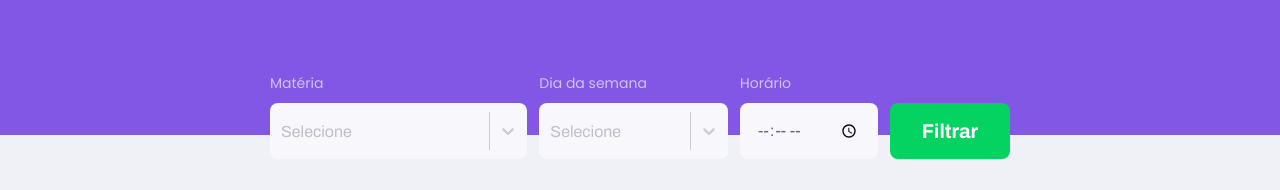
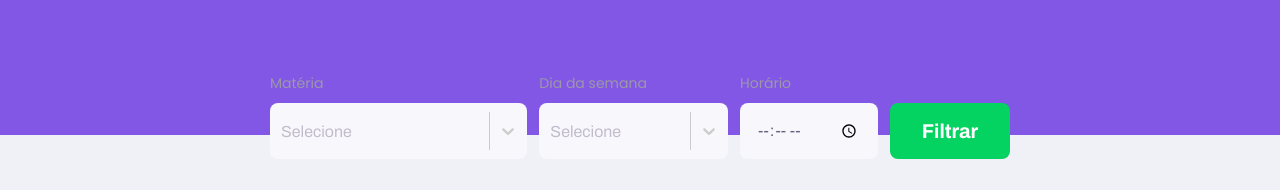
Before and after one commit to omurilo/proffy, a React (Create React App) app: page /study in a window 1280 px wide. Shown: the part 205-395 px from the top of the page. Built offline with nearby package versions, Linux system fonts and the light colour scheme.

Commit message:
chore: change strategy of margin-top on input and select

```diff
--- a/src/components/Input/index.tsx
+++ b/src/components/Input/index.tsx
@@ -5,18 +5,25 @@ import * as Styled from "./styles";
 interface InputProps extends InputHTMLAttributes<HTMLInputElement> {
   name: string;
   label: string;
+  primary?: boolean;
+  marginTop?: string;
   dimension?: {};
 }
 
 const InputComponent: React.FC<InputProps> = ({
   name,
   label,
+  primary,
+  marginTop,
   dimension,
   ...rest
 }) => {
   return (
-    <Styled.Container size={dimension}>
-      <Styled.Label htmlFor={name}>{label}</Styled.Label>
+    <Styled.Container size={dimension} marginTop={marginTop}>
+      {
+        // TODO: adicionar <small>explanation of input</small> nas labels
+      }
+      <Styled.Label htmlFor={name} primary={primary}>{label}</Styled.Label>
       <Styled.Input type="text" name={name} {...rest} />
     </Styled.Container>
   );
--- a/src/components/Input/styles.ts
+++ b/src/components/Input/styles.ts
@@ -2,6 +2,8 @@ import styled from "styled-components";
 
 type StyleProps = {
   size?: { width?: string };
+  primary?: boolean;
+  marginTop?: string;
 };
 
 export const Container = styled.div<StyleProps>`
@@ -20,22 +22,28 @@ export const Container = styled.div<StyleProps>`
     bottom: 0;
   }
 
-  & + & {
-    margin-top: 1.4rem;
+  & + &,
+  &:nth-child(n + 3) {
+    margin-top: ${(props) => props?.marginTop ?? "1.4rem"};
   }
 
-  @media (min-width: 700px) {
+  @media (min-width: 720px) {
     width: 100%;
-    & + & {
-      margin-top: 0;
+
+    & + &,
+    &:nth-child(n + 3) {
+      margin-top: ${(props) => props?.marginTop ?? 0};
       width: 100%;
     }
   }
 `;
 
-export const Label = styled.label`
+export const Label = styled.label<StyleProps>`
   font-size: 1.4rem;
-  color: var(--color-text-in-primary);
+  color: ${(props) =>
+    props.primary
+      ? "var(--color-text-in-primary)"
+      : "var(--color-text-complement)"};
 `;
 
 export const Input = styled.input`
--- a/src/components/Select/index.tsx
+++ b/src/components/Select/index.tsx
@@ -1,16 +1,18 @@
-import React, { SelectHTMLAttributes } from "react";
-
+import React from "react";
+import { Props } from "react-select";
 import * as Styled from "./styles";
 
-type Option = {
+export interface Option {
   value: string;
   label: string;
 }
 
-interface SelectProps extends SelectHTMLAttributes<HTMLSelectElement> {
+interface SelectProps extends Props {
   name: string;
   label: string;
   dimension?: {};
+  primary?: boolean;
+  marginTop?: string;
   options: Option[];
 }
 
@@ -18,14 +20,16 @@ const SelectComponent: React.FC<SelectProps> = ({
   name,
   label,
   dimension,
+  marginTop,
+  primary,
   ...rest
 }) => {
   return (
-    <Styled.Container size={dimension}>
-      <Styled.Label htmlFor={name}>{label}</Styled.Label>
-      <Styled.Select name={name} {...rest}>
-        <option>1</option>
-      </Styled.Select>
+    <Styled.Container size={dimension} marginTop={marginTop}>
+      <Styled.Label htmlFor={name} primary={primary}>
+        {label}
+      </Styled.Label>
+      <Styled.Select name={name} {...rest} />
     </Styled.Container>
   );
 };
--- a/src/components/Select/styles.ts
+++ b/src/components/Select/styles.ts
@@ -1,9 +1,10 @@
 import styled from "styled-components";
 import SelectComponent, { components } from "react-select";
-import { Container as Input } from "../Input/styles";
 
 type StyleProps = {
   size?: { width?: string };
+  primary?: boolean;
+  marginTop?: string;
 };
 
 export const Container = styled.div<StyleProps>`
@@ -23,22 +24,25 @@ export const Container = styled.div<StyleProps>`
   }
 
   & + &,
-  & + ${Input} {
-    margin-top: 1.4rem;
+  &:nth-child(n + 3) {
+    margin-top: ${(props) => props?.marginTop ?? "1.4rem"};
   }
 
-  @media (min-width: 700px) {
+  @media (min-width: 720px) {
     & + &,
-    & + ${Input} {
-      margin-top: 0;
+    &:nth-child(n + 3) {
+      margin-top: ${(props) => props?.marginTop ?? 0};
       width: 100%;
     }
   }
 `;
 
-export const Label = styled.label`
+export const Label = styled.label<StyleProps>`
   font-size: 1.4rem;
-  color: var(--color-text-in-primary);
+  color: ${(props) =>
+    props.primary
+      ? "var(--color-text-in-primary)"
+      : "var(--color-text-complement)"};
 `;
 
 const Control = styled(components.Control)`
@@ -66,7 +70,7 @@ const Option = styled(components.Option)`
 `;
 
 export const Select = styled(SelectComponent).attrs({
-  noOptionsMessage: () => 'Nada encontrado',
+  noOptionsMessage: () => "Nada encontrado",
   isSearchable: true,
   isClearable: true,
   components: { Control, Option },
@@ -80,7 +84,7 @@ export const Select = styled(SelectComponent).attrs({
       backgroundColor: "var(--color-input-background)",
       boxShadow: "none",
       border: "1px solid transparent",
-      borderRadius: '0.8rem',
+      borderRadius: "0.8rem",
       borderBottomLeftRadius: state.menuIsOpen && 0,
       borderBottomRightRadius: state.menuIsOpen && 0,
       ":hover": {
@@ -89,10 +93,10 @@ export const Select = styled(SelectComponent).attrs({
     }),
     menu: (base: any) => ({
       ...base,
-      boxShadow: 'none',
+      boxShadow: "none",
       border: "none",
       borderTop: 0,
-      marginTop: '-0.2rem',
+      marginTop: "-0.2rem",
       borderRadius: 0,
       backgroundColor: "var(--color-input-background)",
     }),
```
